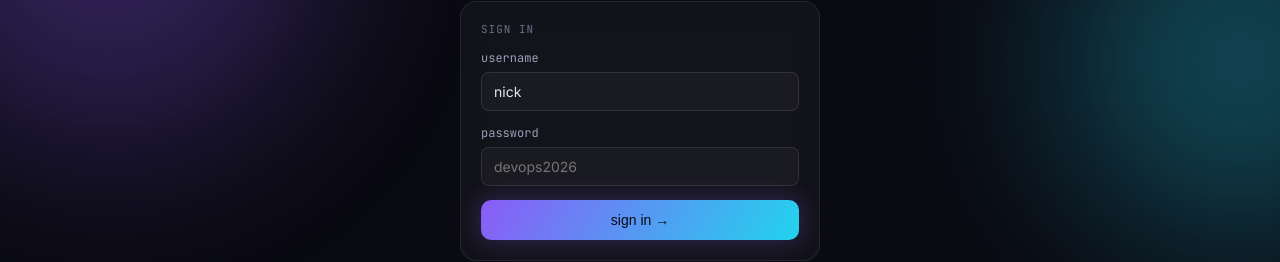
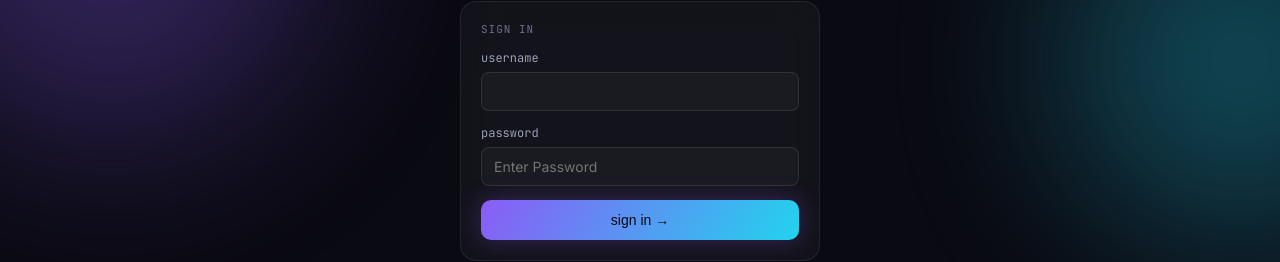
Before and after one commit to nicholas0901-stack/event-order-stream, a React (Vite) app in the folder frontend/: page / in a window 1280 px wide. Both pictures are taken after a click on the button "try live demo →". Shown: the part 160-422 px from the top of the page. Built offline with nearby package versions, Linux system fonts and the light colour scheme; no server answers.

Commit message:
Replace visible demo credentials with hint text, clean placeholders

```diff
--- a/frontend/src/components/Login.jsx
+++ b/frontend/src/components/Login.jsx
@@ -2,7 +2,7 @@ import { useState } from 'react'
 import { login } from '../api'
 
 export default function Login({ onLoggedIn }) {
-  const [username, setUsername] = useState('nick')
+  const [username, setUsername] = useState('')
   const [password, setPassword] = useState('')
   const [error, setError] = useState(null)
   const [loading, setLoading] = useState(false)
@@ -29,7 +29,7 @@ export default function Login({ onLoggedIn }) {
         <input id="username" value={username} onChange={(e) => setUsername(e.target.value)} />
 
         <label htmlFor="password">password</label>
-        <input id="password" type="password" value={password} onChange={(e) => setPassword(e.target.value)} placeholder="devops2026" />
+        <input id="password" type="password" value={password} onChange={(e) => setPassword(e.target.value)} placeholder="Enter Password" />
 
         {error && <div className="error-text">{error}</div>}
 
```
